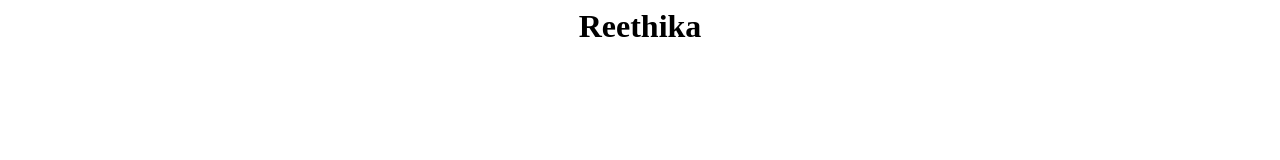
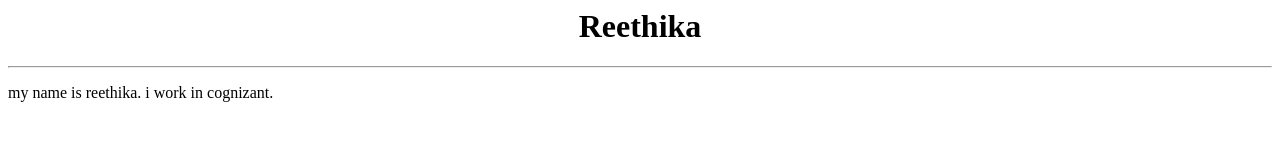
Before and after one commit to ree1500/sample1, a plain HTML site: page index.html in a window 1280 px wide. Drawn offline with Linux system fonts and the light colour scheme.

Commit message:
added paragraph

```diff
--- a/index.html
+++ b/index.html
@@ -1,4 +1,6 @@
 <center>
   <h1>Reethika</h1>
 </center>
-<br>
+<hr />
+
+<p>my name is reethika. i work in cognizant.</p>
```
